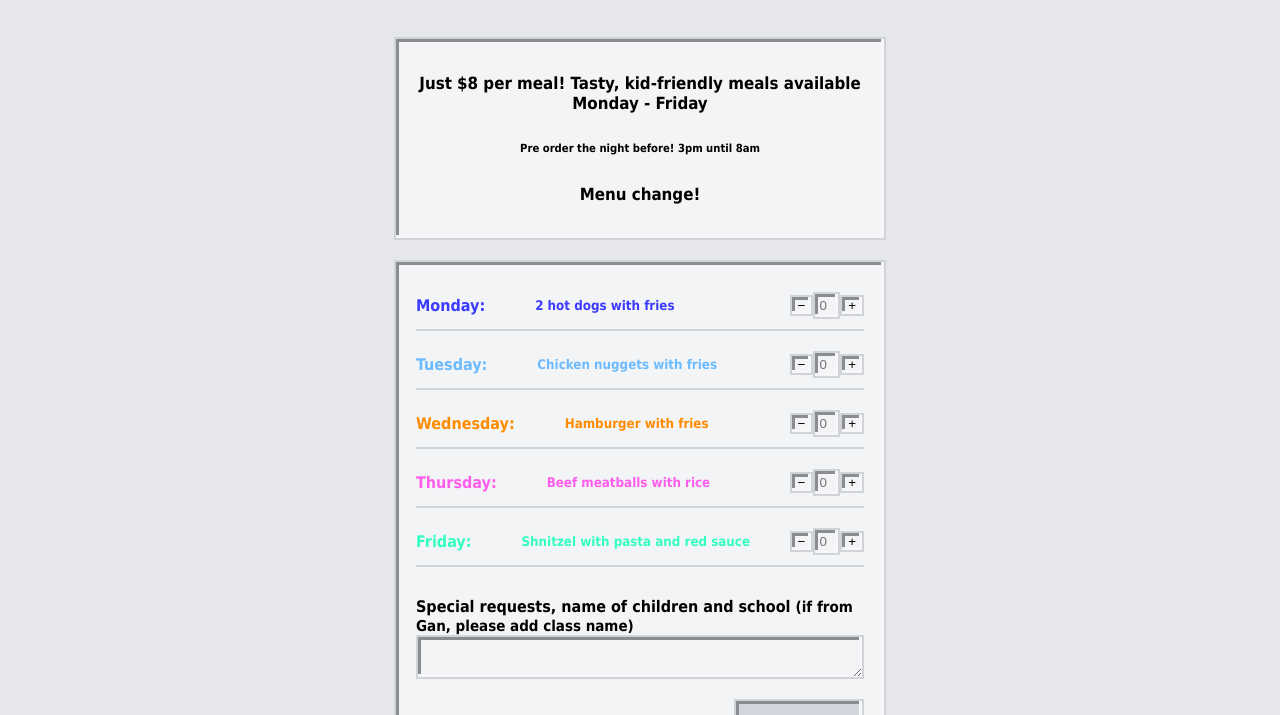
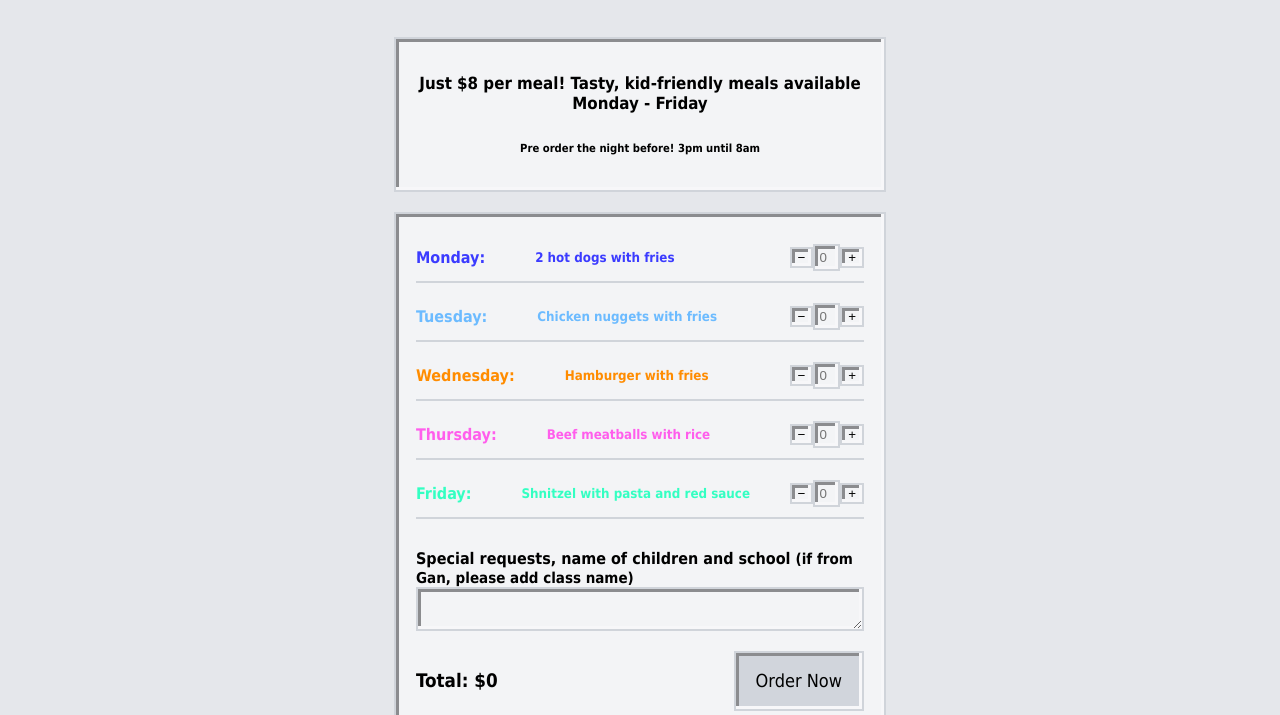
Before and after one commit to motty-mandel/chabad-lunch-orders, a plain HTML site: page index.html in a window 1280 px wide. Shown: the part 81-796 px from the top of the page. Drawn offline with nearby package versions, Linux system fonts and the light colour scheme; a web font is replaced by a local one.

Commit message:
Update index.html
Removed menu change declaration

```diff
--- a/index.html
+++ b/index.html
@@ -35,7 +35,6 @@
     <div class="info">
         <h2>Just $8 per meal! Tasty, kid-friendly meals available Monday - Friday</h2>
         <h4>Pre order the night before! 3pm until 8am</h4>
-        <h2>Menu change!</h2>
     </div>
 
     <div class="main-container">
```
